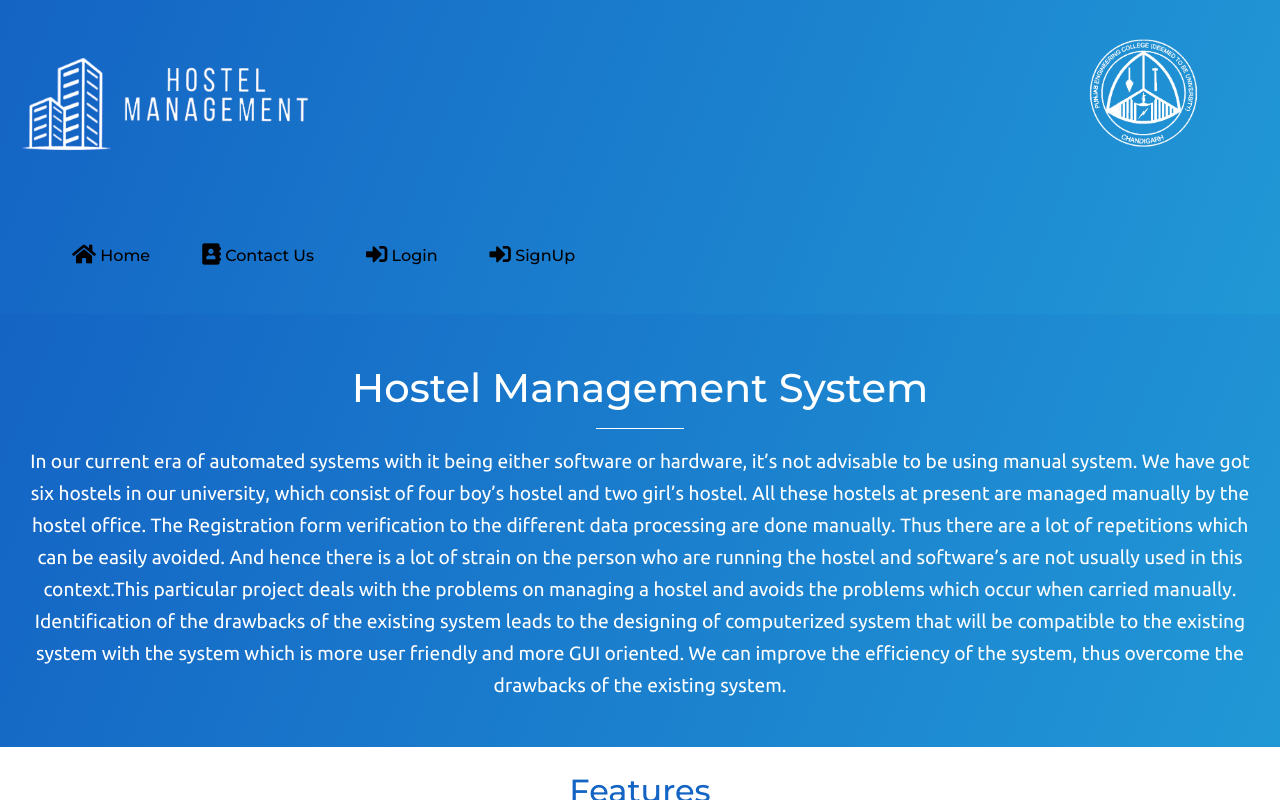
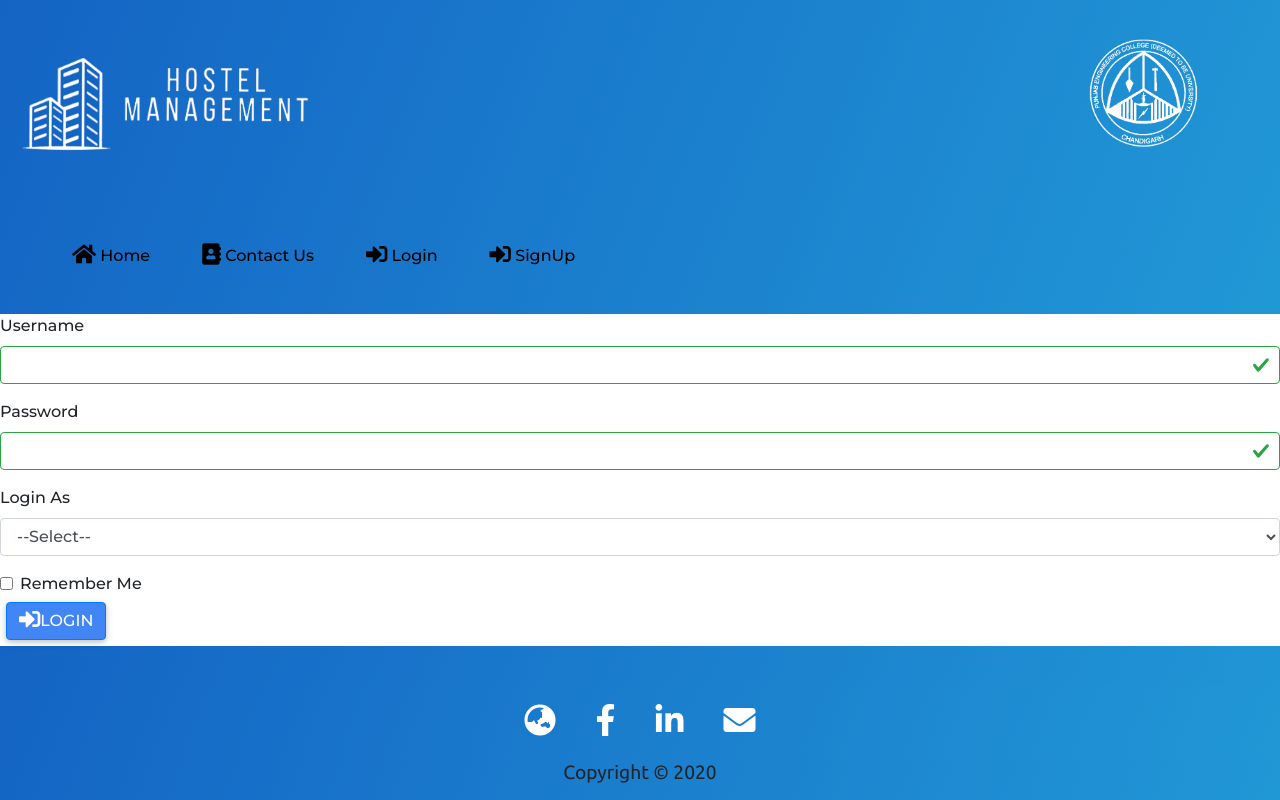
Before and after one commit to Hostel-Desk/Hostel-Desk-Frontend, a React (Create React App) app: page /login in a window 1280 px wide. Before the commit this address led to /home. Built offline with nearby package versions, Linux system fonts and the light colour scheme.

Commit message:
login component

```diff
--- /dev/null
+++ b/src/components/LoginForm.js
@@ -0,0 +1,114 @@
+import React, {useState, useEffect} from 'react'
+import { Button, Form, FormGroup, Label, Input, FormFeedback } from 'reactstrap';
+import { useHistory, withRouter } from 'react-router-dom';
+
+function LoginForm(props) {
+
+    const [initialState, setState] = useState({
+        username: '',
+        password: '',
+        isLoggedIn: false,
+        id: '',
+        link: '',
+        touched: {
+            username: false,
+            password: false
+        }
+    })
+    const history = useHistory();
+    useEffect(() => {
+        if(props.auth.isAuthenticated && props.auth.admin) history.push('/admin/dashboard');
+        else if(props.auth.isAuthenticated && !props.auth.admin) history.push('/student/dashboard');
+    })
+    const handleLoginClick = (event) => {
+        event.preventDefault();
+        props.loginUser({username: initialState.username, password: initialState.password});
+        // if(initialState.link === "/admin")
+        // else history.push('/student/dashboard')
+        // console.log(props.auth.isAuthenticated)
+        // history.push('/admin/dashboard')
+    }
+    const handleBlur = (field) => (evt) => {
+        setState({
+            ...initialState,
+            touched: {...initialState.touched, [field]: true}
+        });
+    }
+    const handleInputChange = (event) => {
+        const target = event.target;
+        const value = target.value;
+        const name = target.name;
+
+        setState({
+            ...initialState,
+            [name]: value
+        });
+    }
+    const validate = (username, password, id) => {
+        const errors = {
+            username: '',
+            password: '',
+            id: ''
+        }
+        if(initialState.touched.username && username.length < 3)
+            errors.username = 'Username should be of minimum length of 3 characters';
+        else if(initialState.touched.username && username.length > 30)
+            errors.username = 'Username should not be greater than 30 characters';
+        else if(initialState.touched.password && password.length < 8)
+            errors.password = 'Password should be of minimum length of 8 characters';
+        return errors;
+    }
+    const changelink = (event) => {
+        if (event.target.value==="Admin"){
+            setState({
+                ...initialState,
+                link: "/admin"
+            })
+        }
+        if (event.target.value==="Student"){
+            setState({
+                ...initialState,
+                link: "/student"
+            })
+        }
+    }
+    const errors = validate(initialState.username, initialState.password);
+    return (
+        <div>
+            <Form className="myForm" onSubmit={handleLoginClick}>
+                <FormGroup>
+                    <Label htmlFor="username">Username</Label>
+                    <Input required type="text" id="username" name="username" value={initialState.username}
+                        onChange={handleInputChange} valid={errors.username === ''} invalid={errors.username !== ''} onBlur={handleBlur('username')} />
+                        <FormFeedback>{errors.username}</FormFeedback>
+                </FormGroup>
+                <FormGroup>
+                    <Label htmlFor="password">Password</Label>
+                    <Input required type="password" id="password" name="password" value={initialState.password}
+                        onChange={handleInputChange} valid={errors.password === ''} invalid={errors.password !== ''} onBlur={handleBlur('password')}
+                         />
+                        <FormFeedback>{errors.password}</FormFeedback>
+                </FormGroup>
+                <FormGroup>
+                    <Label htmlFor="select">Login As</Label>
+                    <Input required type="select" id="select" name="select"
+                        onChange={changelink} >
+                        <option value="">--Select--</option>
+                        <option value="Admin">Admin</option>
+                        <option value="Student">Student</option>
+                    </Input>
+                </FormGroup>
+                <FormGroup check>
+                    <Label check>
+                        <Input type="checkbox" name="remember"
+                            />
+                        Remember Me
+                    </Label>
+                </FormGroup>
+                {/*<Link onClick={this.handleLoginClick} to={this.props.changedValue}>*/}<Button type="submit" value="submit" color="primary"  ><span className="fa fa-sign-in-alt fa-lg"></span>Login</Button>{/*</Link>*/}
+            </Form>
+        </div>
+    )
+}
+
+export default withRouter(LoginForm)
--- a/src/components/MainComponent.js
+++ b/src/components/MainComponent.js
@@ -8,10 +8,12 @@ import Admin from './AdminMainComponent';
 import Contact from './ContactComponent';
 import Student from './StudentMainComponent';
 import { connect } from 'react-redux';
+import LoginForm from './LoginForm';
 import { postArchitecture, postComplaint, postEmployee, postMeal, postMealbill, postNotice, postSalary,
     postSeatallocation, postStudent, fetchArchitecture, fetchComplaints, fetchEmployees, fetchMealbill,
     fetchMeals, fetchNotices, fetchSalaries, fetchSeatallocation, fetchStudents, deleteComplaint,
     deleteEmployee, deleteNotice, deleteSalary, deleteStudent, logoutUser, loginUser } from '../redux/actionCreators';
+
 
     const mapDispatchToProps = (dispatch) => ({
         postArchitecture: (architecture) => dispatch(postArchitecture(architecture)),
@@ -96,6 +98,7 @@ class Main extends Component {
 
                     <Switch >
                         <Route path="/home" component={() => <Home/>}/>
+                        <Route path="/login" component={() => <LoginForm auth={this.props.auth} loginUser={this.props.loginUser}/>}/>
                         <PrivateRoute path="/admin" component={() => <Admin changedValue = {this.state.changedValue}/>}/>
                         <Route path="/contactus" component={Contact}/>
                         <PrivateRoute path="/student" component={() => <Student changedValue = {this.state.changedValue}/>}/>
--- a/src/components/NavComponent.js
+++ b/src/components/NavComponent.js
@@ -20,7 +20,7 @@ class Bar extends Component {
         this.toggleNav = this.toggleNav.bind(this);
         this.toggleModal = this.toggleModal.bind(this);
         this.toggleModal1 = this.toggleModal1.bind(this);
-        this.handleLoginClick = this.handleLoginClick.bind(this);
+        //this.handleLoginClick = this.handleLoginClick.bind(this);
         this.handleLogoutClick = this.handleLogoutClick.bind(this);
         this.handleSignUpClick = this.handleSignUpClick.bind(this);
     }
@@ -41,10 +41,10 @@ class Bar extends Component {
             isModalOpen1: !this.state.isModalOpen1,
         });
     }
-    handleLoginClick() {
-        this.props.loginUser({username: this.state.username, password: this.state.password})
-        this.setState({isModalOpen: !this.state.isModalOpen,});
-    }
+    // handleLoginClick() {
+    //     //this.props.loginUser({username: this.state.username, password: this.state.password})
+    //     this.setState({isModalOpen: !this.state.isModalOpen,});
+    // }
 
     handleLogoutClick() {
         this.props.logoutUser();
@@ -112,7 +112,7 @@ class Bar extends Component {
     if (isLoggedIn) {
       button = <LogoutButton onClick={this.handleLogoutClick} />;
     } else {
-      button = <LoginButton onClick={this.toggleModal }/>;
+      button = <LoginButton/>;
       button1 = <SignupButton onClick={this.toggleModal1}/>
     }
     return (
@@ -144,7 +144,7 @@ class Bar extends Component {
                         </Collapse>
                     </div>
                 </Navbar>
-                <Modal backdrop="static" isOpen={this.state.isModalOpen} toggle={this.toggleModal}>
+                {/* <Modal backdrop="static" isOpen={this.state.isModalOpen} toggle={this.toggleModal}>
                     <ModalHeader toggle={this.toggleModal}>
                         Login
                         <Button className="close me" variant="secondary" onClick={this.toggleModal} color="white">
@@ -186,7 +186,7 @@ class Bar extends Component {
                             <Link onClick={this.handleLoginClick} to={this.props.changedValue}><Button type="submit" value="submit" color="primary"  ><span className="fa fa-sign-in-alt fa-lg"></span>Login</Button></Link>
                         </Form>
                     </ModalBody>
-                </Modal>
+                </Modal> */}
                 <Modal backdrop="static" isOpen={this.state.isModalOpen1} toggle={this.toggleModal1}>
                     <ModalHeader>
                         SignUp
@@ -222,7 +222,7 @@ class Bar extends Component {
 
 
 function LoginButton(props){
-    return (<Link className="nav-link" onClick={props.onClick}><span className="fa fa-sign-in-alt fa-lg"></span> Login</Link>);
+    return (<Link className="nav-link" to="/login"><span className="fa fa-sign-in-alt fa-lg"></span> Login</Link>);
 }
 function LogoutButton(props){
     return (<Link to="/home" className="nav-link" onClick={props.onClick}><span className="fa fa-sign-out-alt fa-lg"></span> Logout</Link>);
--- a/src/redux/actionCreators.js
+++ b/src/redux/actionCreators.js
@@ -140,6 +140,7 @@ export const postStudent = (student) => (dispatch) => {
         }
     })
     .then(response => {
+        console.log(response);
         if (response.ok) {
             return response;
         }
@@ -574,7 +575,8 @@ export const requestLogin = (creds) => {
 export const receiveLogin = (response) => {
     return {
         type: ActionTypes.LOGIN_SUCCESS,
-        token: response.token
+        token: response.token,
+        admin: response.admin
     }
 }
 
--- a/src/redux/auth.js
+++ b/src/redux/auth.js
@@ -5,7 +5,8 @@ export const Auth = (state = {
         isAuthenticated: localStorage.getItem('token') ? true : false,
         token: localStorage.getItem('token'),
         user: localStorage.getItem('creds') ? JSON.parse(localStorage.getItem('creds')) : null,
-        errMess: null
+        errMess: null,
+        admin: false
     }, action) => {
     switch (action.type) {
         case ActionTypes.LOGIN_REQUEST:
@@ -19,7 +20,8 @@ export const Auth = (state = {
                 isLoading: false,
                 isAuthenticated: true,
                 errMess: '',
-                token: action.token
+                token: action.token,
+                admin: action.admin
             };
         case ActionTypes.LOGIN_FAILURE:
             return {...state,
```
